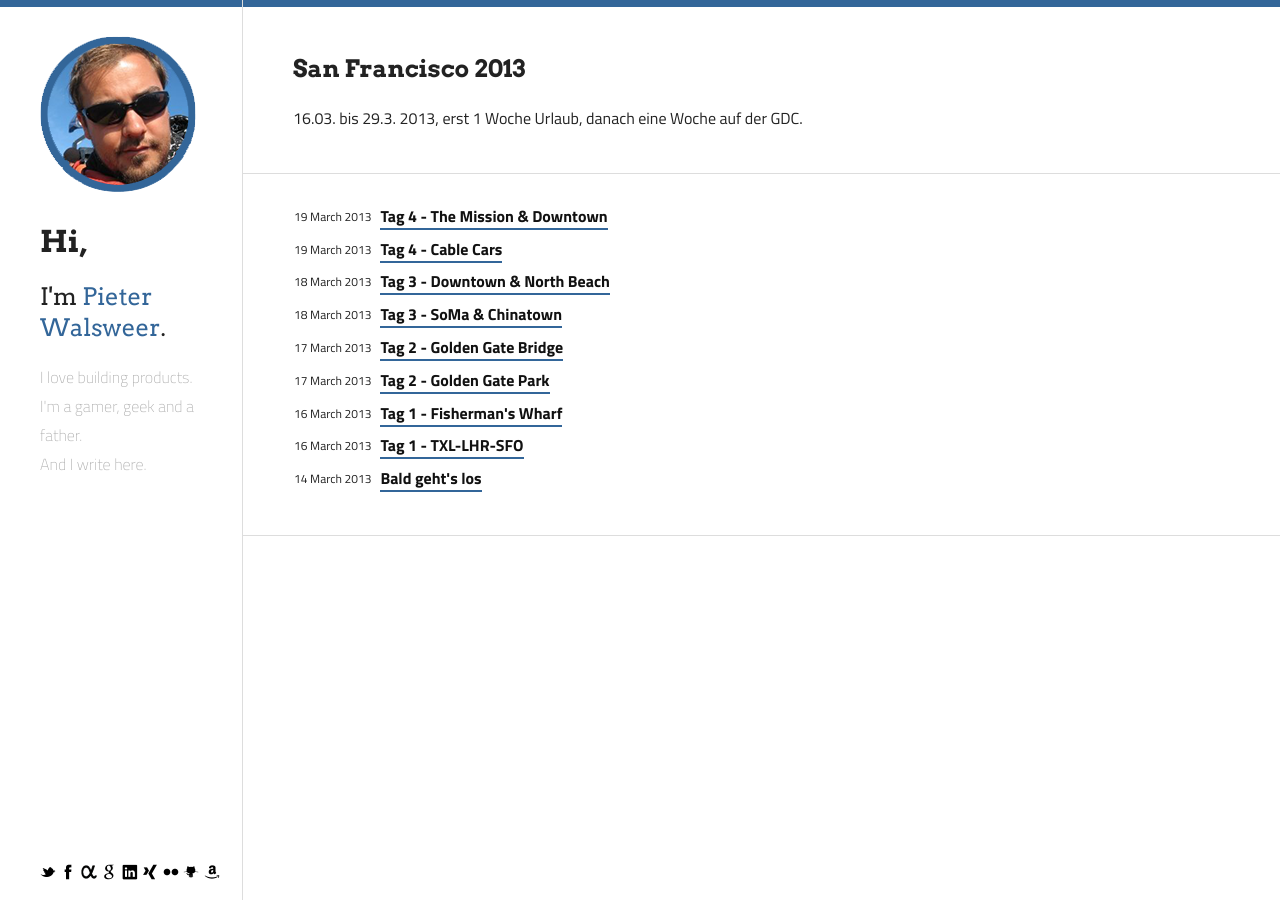
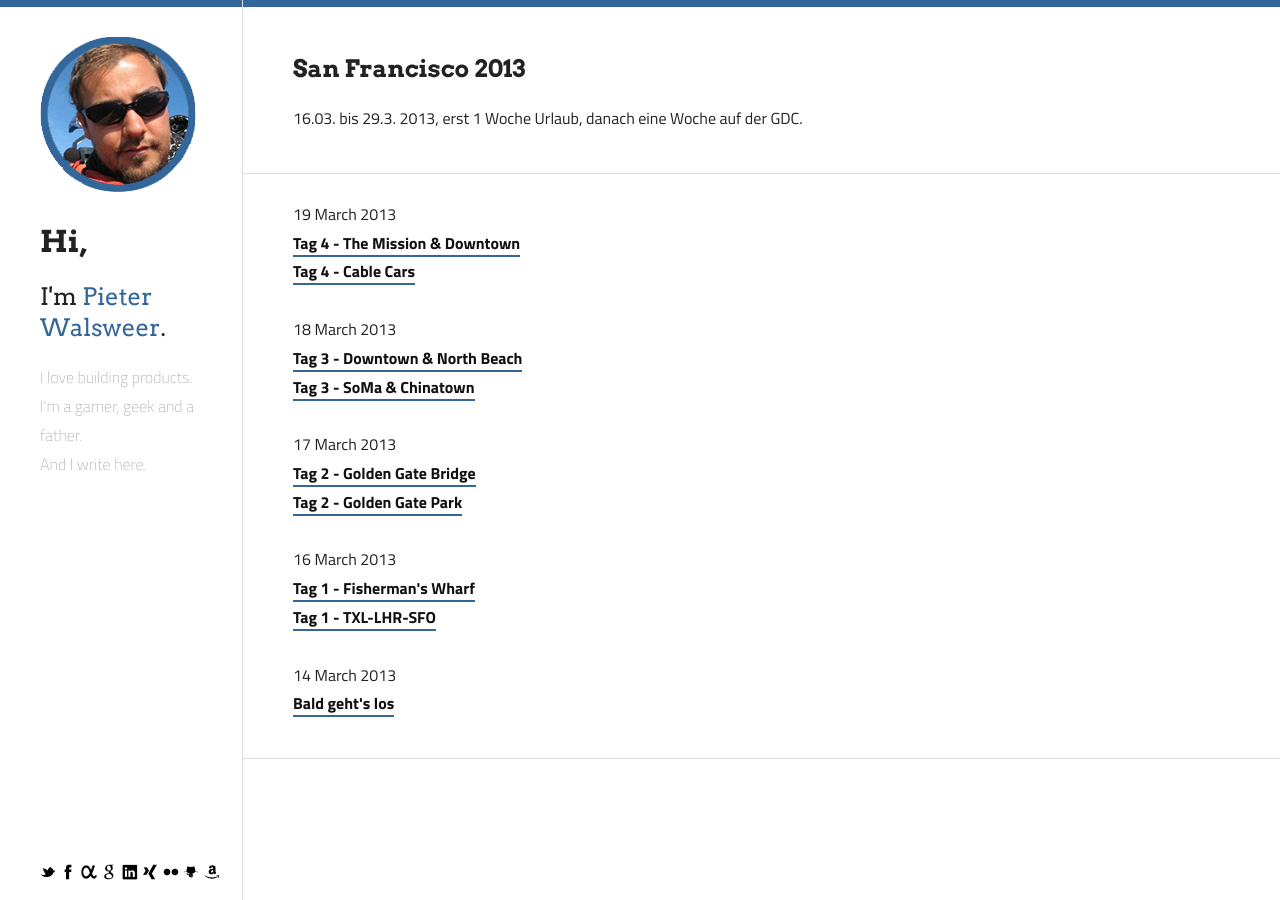
Before and after one commit to neXter/nexter.github.com, a Jekyll site: the page built from blogs/sfo-2013/index.md, in a window 1280 px wide. Built offline with Jekyll 4.4.1, drawn with Linux system fonts in a browser that asks for light colours; Markdown is read by kramdown in place of the engine named in the settings.

Commit message:
changed TOC structure for travel blogs

```diff
--- a/blogs/sfo-2013/index.md
+++ b/blogs/sfo-2013/index.md
@@ -10,9 +10,17 @@
 		16.03. bis 29.3. 2013, erst 1 Woche Urlaub, danach eine Woche auf der GDC.
 	</section>
 	<section>
-			<table>
-			{% for post in site.categories.sfo-2013 %}
-			<tr><td><small>{{ post.date | date_to_long_string }}</small></td><td> &#160; <a href="{{ post.url }}">{{ post.title }}</a></td></tr>{% endfor %}
-			</table>
+		{% for post in site.categories.sfo-2013 %}
+		    {% unless post.next %}
+      			{{ post.date | date_to_long_string }}<br/>
+    		{% else %}
+    		  {% capture day %}{{ post.date | date: '%D' }}{% endcapture %}
+    		  {% capture nday %}{{ post.next.date | date: '%D' }}{% endcapture %}
+    		  {% if day != nday %}
+				<br/>{{ post.date | date_to_long_string }}<br/>
+    		  {% endif %}
+    		{% endunless %}
+		<a href="{{ post.url }}">{{ post.title }}</a><br/>
+		{% endfor %}
 	</section>
 </div>
```
Also changed, not shown: blogs/canada/index.md (+12 -4 lines), blogs/sfo-2013/_posts/2013-03-17-day-2-part-1.md (+0 -2 lines).
